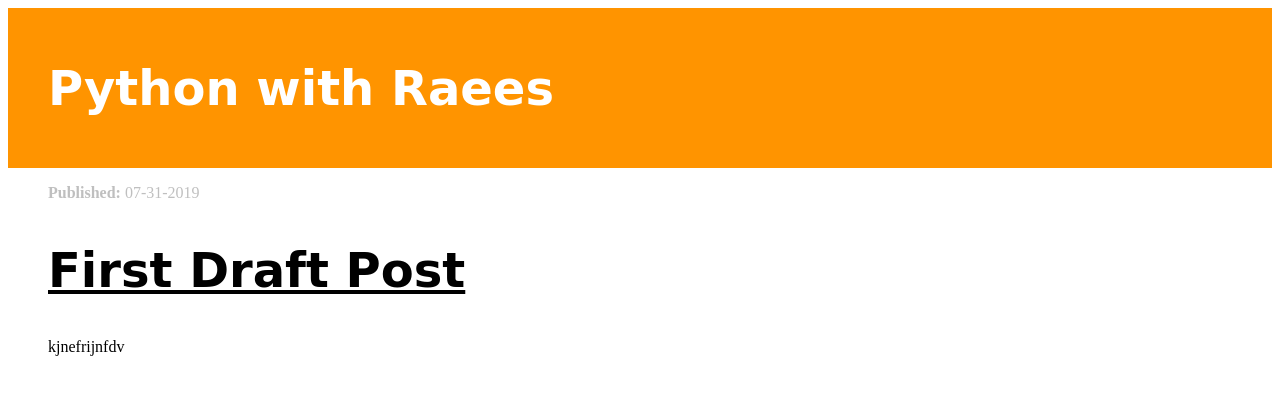
After one commit to Raees007/django-site, a Django app: page /drafts/ in a window 1280 px wide. The commit adds this page. Shown: the top 395 px of the page. Run offline with Django 3.2, Linux system fonts and the light colour scheme; data comes from the database, SQL or seed files in the repository; both versions use the stored data as it was after the commit; some libraries are stand-ins or nearby versions.

Commit message:
Add feature to make drafts and publish them

```diff
--- a/blog/templates/blog/base.html
+++ b/blog/templates/blog/base.html
@@ -4,7 +4,7 @@
     {% load staticfiles %}
     <meta charset="UTF-8">
     <title>Raees Blog</title>
-    <link rel="stylesheet" href="https://stackpath.bootstrapcdn.com/bootstrap/4.3.1/css/bootstrap.min.css" integrity="sha384-ggOyR0iXCbMQv3Xipma34MD+dH/1fQ784/j6cY/iJTQUOhcWr7x9JvoRxT2MZw1T" crossorigin="anonymous">
+    <!--<link rel="stylesheet" href="https://stackpath.bootstrapcdn.com/bootstrap/4.3.1/css/bootstrap.min.css" integrity="sha384-ggOyR0iXCbMQv3Xipma34MD+dH/1fQ784/j6cY/iJTQUOhcWr7x9JvoRxT2MZw1T" crossorigin="anonymous">-->
     <link href="https://fonts.googleapis.com/css?family=Inconsolata&display=swap" rel="stylesheet">
     <link rel="stylesheet" href="{% static 'css/blog.css' %}">
     <script src="https://kit.fontawesome.com/2a297d7b5e.js"></script>
@@ -14,6 +14,7 @@
 
 <div class="page-header">
     {% if user.is_authenticated %}
+        <a href="{% url 'post_draft' %}" class="top-menu"><i class="fab fa-draft2digital"></i></a>
         <a href="{% url 'post_new' %}" class="top-menu"> <i class="fas fa-plus"></i> </a>
     {% endif %}
     <h1><a href="{% url 'post_list' %}"> Python with Raees </a> </h1>
--- a/blog/templates/blog/post_detail.html
+++ b/blog/templates/blog/post_detail.html
@@ -8,6 +8,8 @@
                 <div class="date">
                     {{ post.published_date }}
                 </div>
+            {% else %}
+                <a href="{% url 'post_publish' pk=post.pk %}"><i class="fas fa-upload fa-2x"></i></a>
             {% endif %}
         {% if user.is_authenticated %}
             <a href="{% url 'post_edit' pk=post.pk %}"> <i class="fas fa-edit fa-2x"></i> </a>
--- /dev/null
+++ b/blog/templates/blog/post_draft.html
@@ -0,0 +1,15 @@
+{% extends 'blog/base.html' %}
+
+{% block content %}
+
+    {% for post in posts %}
+
+        <div class="post">
+            <p class="date"> <strong>Published: </strong> {{ post.created_date|date:'m-d-Y' }} </p>
+            <h2><a href="{% url 'post_detail' pk=post.pk %}"> {{ post.title }} </a></h2>
+            <p>{{ post.body|truncatechars:50|linebreaksbr }}</p>
+        </div>
+
+    {% endfor %}
+
+{% endblock %}
--- a/blog/urls.py
+++ b/blog/urls.py
@@ -6,4 +6,6 @@ urlpatterns = [
     path('post/<int:pk>/', views.post_detail, name='post_detail'),
     path('post/new/', views.post_new, name='post_new'),
     path('post/<int:pk>/edit', views.post_edit, name='post_edit'),
+    path('drafts/', views.post_draft, name='post_draft'),
+    path('post/<int:pk>/publish/', views.post_publish, name='post_publish'),
 ]
--- a/blog/views.py
+++ b/blog/views.py
@@ -20,7 +20,7 @@ def post_new(request):
         if form.is_valid():
             post = form.save(commit=False)
             post.author = request.user
-            post.published_date = timezone.now()
+            # post.published_date = timezone.now()
             post.save()
             return redirect('post_detail', pk=post.pk)
     else:
@@ -36,10 +36,20 @@ def post_edit(request, pk):
         if form.is_valid():
             post = form.save(commit=False)
             post.author = request.user
-            post.published_date = timezone.now()
+            # post.published_date = timezone.now()
             post.save()
             return redirect('post_detail', pk=post.pk)
     else:
         form = PostForm(instance=post)
         stuff_for_frontend = {'form': form}
     return render(request, 'blog/post_edit.html', stuff_for_frontend)
+
+def post_draft(request):
+    posts = Post.objects.filter(published_date__isnull=True).order_by('-created_date')
+    stuff_for_frontend = {'posts': posts}
+    return render(request, 'blog/post_draft.html', stuff_for_frontend)
+
+def post_publish(request, pk):
+    post = get_object_or_404(Post, pk=pk)
+    post.publish()
+    return redirect('post_detail', pk=pk)
```
Also changed, not shown: db.sqlite3. Lines whose indentation alone changed are shown as unchanged.
